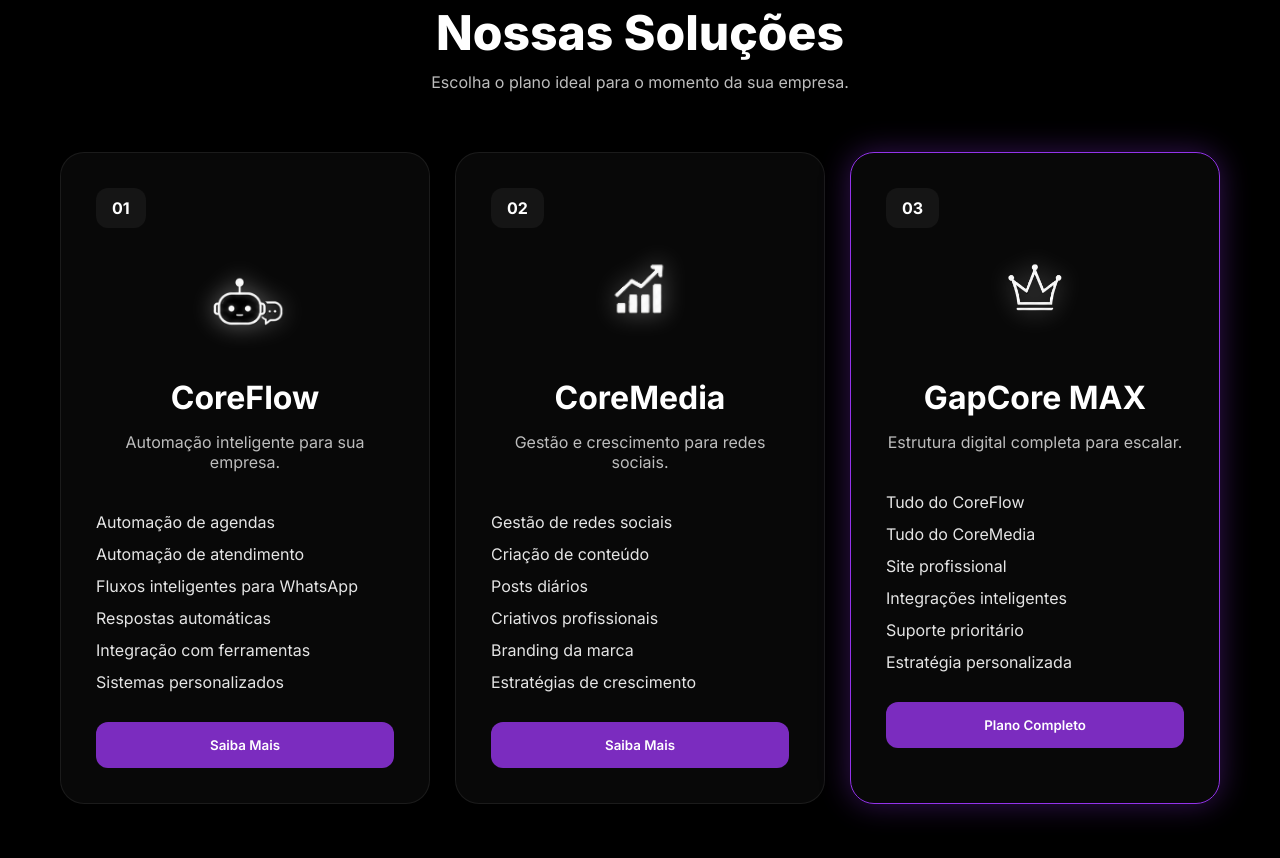
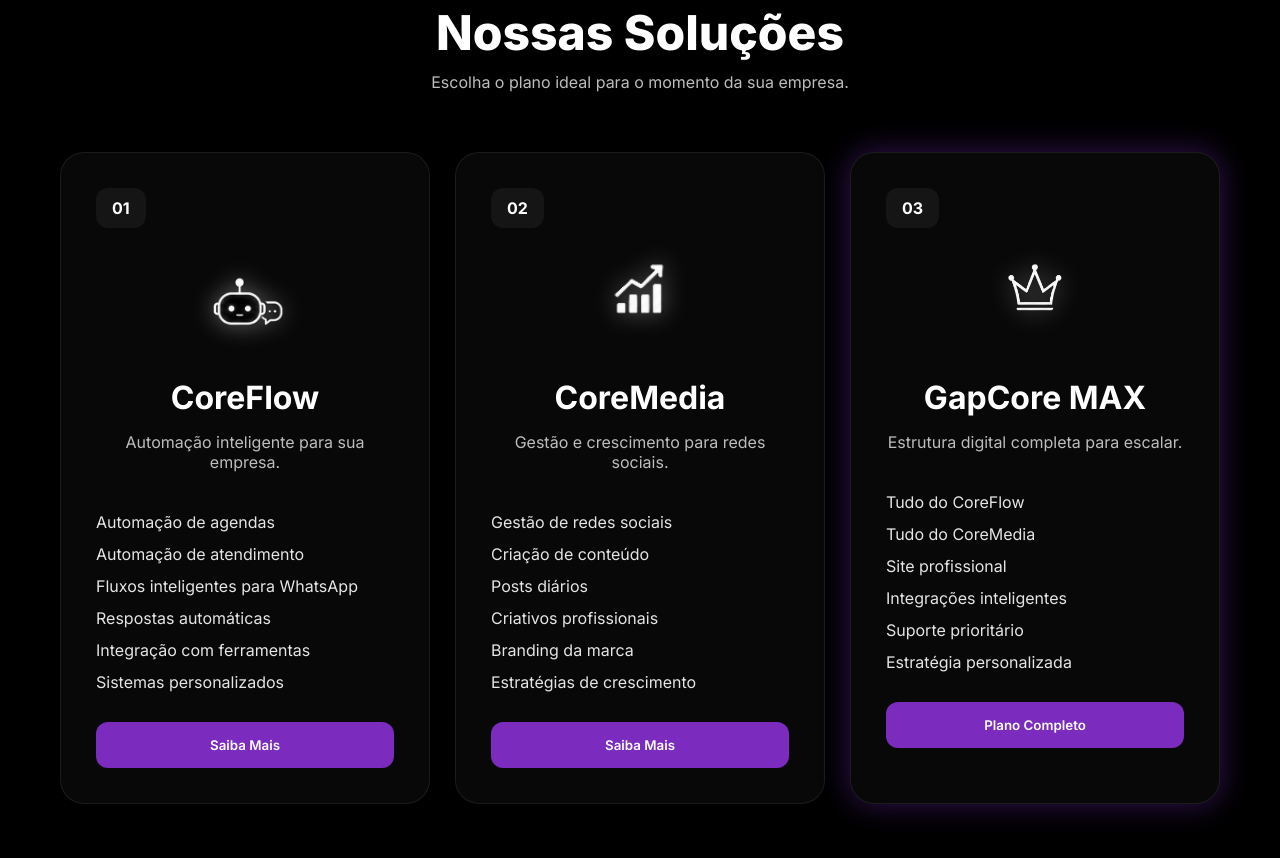
Before and after one commit to Gapcore/GapCode, a plain HTML site: page site.html in a window 1280 px wide. Shown: the part 917-1775 px from the top of the page. Drawn offline with Linux system fonts and the light colour scheme.

Commit message:
border planos commit

```diff
--- a/site.css
+++ b/site.css
@@ -211,7 +211,7 @@ header{
 }
 
 .featured{
-    border:1px solid #9333ea;
+    border:1px solid rgba(255,255,255,.08);
     box-shadow:0 0 30px rgba(147,51,234,.35);
 }
 
```
